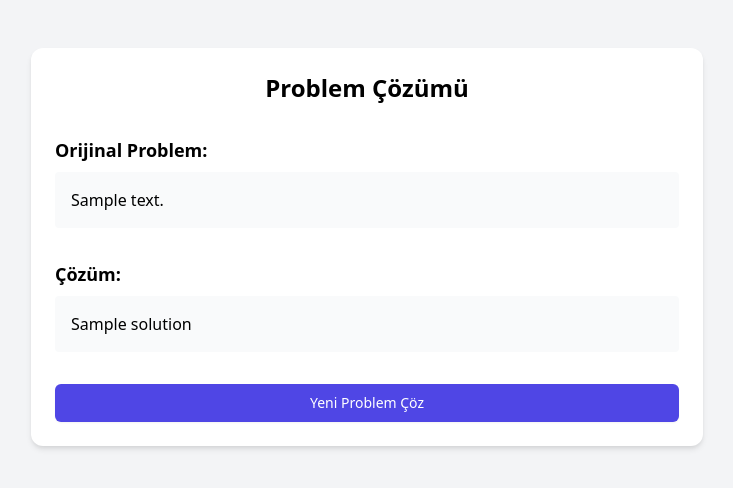
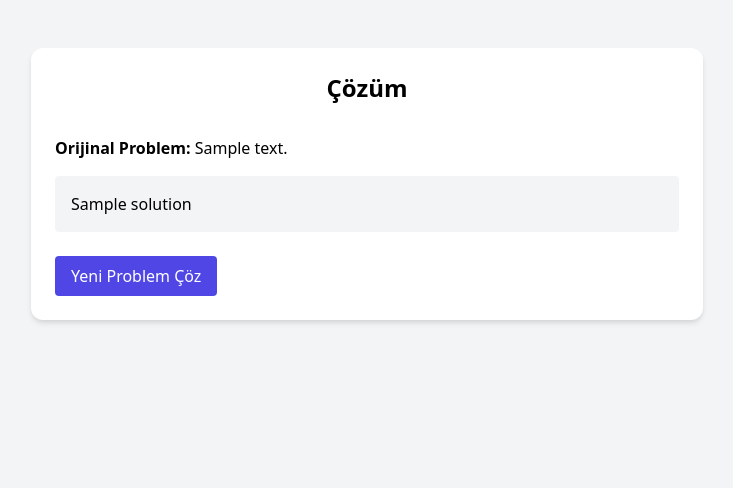
Before and after one commit to TarikKilic248/BTK_Hackathon-, a Flask app: template Web/templates/solution.html in a window 1280 px wide. Shown: the top 488 px of the page, without its empty margins (273-1006 px from the left). Run offline with Flask 3, Linux system fonts and the light colour scheme; the template is opened without the code that fills it: most values are stand-ins (such as "Sample title", 1, 10 or a date in 2020); some libraries are stand-ins or nearby versions.

Commit message:
update ui

```diff
--- a/Web/app.py
+++ b/Web/app.py
@@ -2,6 +2,7 @@ from flask import Flask, render_template, request
 import requests
 import markdown
 import easyocr
+
 import cv2
 import numpy as np
 import os
--- a/Web/templates/solution.html
+++ b/Web/templates/solution.html
@@ -1,33 +1,29 @@
 <!DOCTYPE html>
 <html>
-<head>
-    <title>Problem Çözümü</title>
-    <link href="https://cdn.jsdelivr.net/npm/tailwindcss@2.2.19/dist/tailwind.min.css" rel="stylesheet">
-</head>
-<body class="bg-gray-100 min-h-screen py-12 px-4 sm:px-6 lg:px-8">
-    <div class="max-w-md mx-auto bg-white rounded-xl shadow-md overflow-hidden md:max-w-2xl p-6">
-        <h1 class="text-2xl font-bold text-center mb-8">Problem Çözümü</h1>
+  <head>
+    <title>Matematik Problemi Çözümü</title>
+    <link
+      href="https://cdn.jsdelivr.net/npm/tailwindcss@2.2.19/dist/tailwind.min.css"
+      rel="stylesheet"
+    />
+  </head>
+  <body class="bg-gray-100 min-h-screen py-12 px-4 sm:px-6 lg:px-8">
+    <div
+      class="max-w-md mx-auto bg-white rounded-xl shadow-md overflow-hidden md:max-w-2xl p-6"
+    >
+      <h1 class="text-2xl font-bold text-center mb-8">Çözüm</h1>
 
-        {% if original_text %}
-        <div class="mb-8">
-            <h2 class="text-lg font-semibold mb-2">Orijinal Problem:</h2>
-            <div class="bg-gray-50 rounded p-4">
-                {{ original_text }}
-            </div>
-        </div>
-        {% endif %}
+      <!-- Kullanıcıdan alınan orijinal metin -->
+      <p class="mb-4"><strong>Orijinal Problem:</strong> {{ original_text }}</p>
 
-        <div class="mb-8">
-            <h2 class="text-lg font-semibold mb-2">Çözüm:</h2>
-            <div class="bg-gray-50 rounded p-4">
-                {{ solution|safe }}
-            </div>
-        </div>
+      <!-- Çözüm HTML -->
+      <div class="bg-gray-100 p-4 rounded">{{ solution|safe }}</div>
 
-        <a href="/"
-           class="block text-center w-full py-2 px-4 border border-transparent rounded-md shadow-sm text-sm font-medium text-white bg-indigo-600 hover:bg-indigo-700 focus:outline-none focus:ring-2 focus:ring-offset-2 focus:ring-indigo-500">
-            Yeni Problem Çöz
-        </a>
+      <a
+        href="/"
+        class="mt-6 inline-block bg-indigo-600 text-white px-4 py-2 rounded"
+        >Yeni Problem Çöz</a
+      >
     </div>
-</body>
+  </body>
 </html>
```
Also changed, not shown: Web/templates/index.html (+35 -12 lines).
